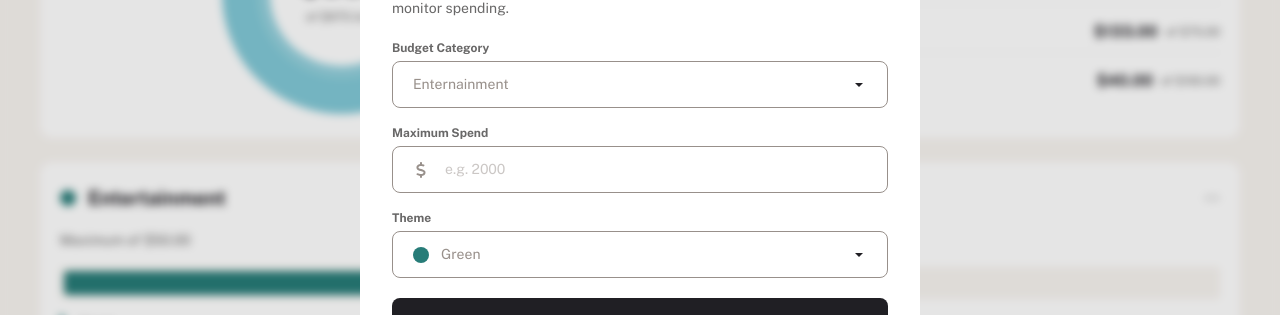
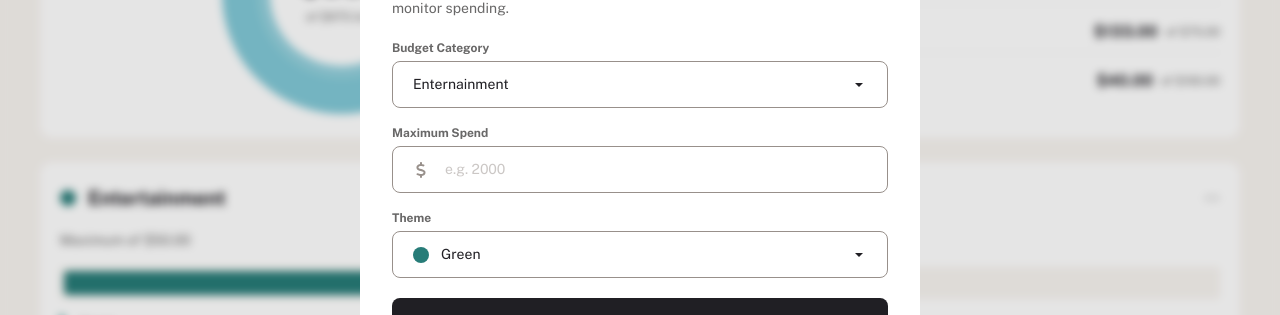
Before and after one commit to Oloude/personal-finance-app, a React (Vite) app: page /budgets in a window 1280 px wide. Both pictures are taken after a click on the button "+ Add New Budget". Shown: the part 267-582 px from the top of the page. Built offline with nearby package versions, Linux system fonts and the light colour scheme.

Commit message:
finished budgets functionality

```diff
--- a/src/FinanceState.tsx
+++ b/src/FinanceState.tsx
@@ -45,6 +45,9 @@ type FinanceStateType = {
     handleAddToPot : (pot: Pot, addition : number) => void;
     handleWithdrawalPot : (pot: Pot, withdrawal: number) => void;
     handleCatgoryChange : (category : string) => void;
+    handleAddNewBudget : (budget: Budget) => void;
+    handleDeleteBudget : (budget: Budget) => void;
+    handleEditBudget : (oldBudget : Budget, newBudget: Budget) => void;
 }
 
 
@@ -57,6 +60,9 @@ const useFinanceState = create<FinanceStateType>((set) => ({
     handleAddToPot : (pot, addition) => set(state => ({data : {...state.data, balance : {...state.data.balance, current : state.data.balance.current - addition}, pots : data.pots.map(p => p.name === pot.name && p.target === pot.target ? {...p, total : p.total + addition}: p)}})),
     handleWithdrawalPot : (pot, withdrawal) => set(state => ({data : {...state.data, balance : {...state.data.balance, current : state.data.balance.current + withdrawal}, pots : data.pots.map(p => p.name === pot.name && p.target === pot.target ? {...p, total : p.total - withdrawal}: p)}})),
     handleCatgoryChange : (category) => set({category }),
+    handleAddNewBudget : (budget) => set(state =>({data : {...state.data, budgets: [...state.data.budgets, budget]}})),
+    handleDeleteBudget : (budget) => set(state => ({data : {...state.data, budgets: state.data.budgets.filter(b => b.category !== budget.category && b.theme !== budget.theme)}})),
+    handleEditBudget : (oldBudget, newBudget) => set(state => ({data : {...state.data, budgets : state.data.budgets.map(b => b.category === oldBudget.category && b.theme === oldBudget.theme ? newBudget : b)}})),
 }))
 
 export default useFinanceState
--- a/src/components/Budgets/AddNewBudgetModal.tsx
+++ b/src/components/Budgets/AddNewBudgetModal.tsx
@@ -10,7 +10,7 @@ type AddNewBudgetProps = {
 
 export default function AddNewBudgetModal({ closeModal }:AddNewBudgetProps) {
   const budgets = useFinanceState((state) => state.data).budgets;
-  const handleAddNewPot = useFinanceState((state) => state.handleAddNewPot);
+  const handleAddNewBudget = useFinanceState((state) => state.handleAddNewBudget);
   const budgetThemes = budgets.map((budget) => budget.theme);
   const budgetCategories = budgets.map((b) => b.category);
   const categories = [
@@ -77,13 +77,12 @@ export default function AddNewBudgetModal({ closeModal }:AddNewBudgetProps) {
     if (error.category || error.maximumSpend || error.theme) {
       return;
     }
-    let pot = {
-      name: formData.category.trim(),
-      target: Number(formData.maximumSpend.trim()),
+    let budget = {
+      category: formData.category.trim(),
+      maximum: Number(formData.maximumSpend.trim()),
       theme: formData.theme,
-      total: 0,
     };
-    handleAddNewPot(pot);
+    handleAddNewBudget(budget);
     closeModal();
   }
 
@@ -117,7 +116,7 @@ export default function AddNewBudgetModal({ closeModal }:AddNewBudgetProps) {
               onClick={() => setShowCategoryDropdown((prev) => !prev)}
               className="px-5 py-3 border border-beige500 rounded-lg text-preset4 text-beige500 flex items-center justify-between"
             >
-              <span className="text-preset4">{selectedCategory}</span>
+              <span className="text-preset4 text-grey900">{selectedCategory}</span>
 
               <button type="button">
                 <IoMdArrowDropdown className="w-4 h-4 text-grey900" />
@@ -170,7 +169,7 @@ export default function AddNewBudgetModal({ closeModal }:AddNewBudgetProps) {
                   className="w-4 h-4 rounded-full"
                   style={{ backgroundColor: selectedTheme.color }}
                 ></div>
-                <span className="text-preset4">{selectedTheme.title}</span>
+                <span className="text-preset4 text-grey900">{selectedTheme.title}</span>
               </div>
               <button type="button">
                 <IoMdArrowDropdown className="w-4 h-4 text-grey900" />
--- a/src/components/Budgets/Budget.tsx
+++ b/src/components/Budgets/Budget.tsx
@@ -58,10 +58,10 @@ export default function Budget({
   return (
     <div className="rounded-xl bg-white px-5 py-6 flex flex-col gap-5">
       {showDeleteModal && (
-        <DeleteBudgetModal closeModal={handleToggleShowDeleteModal} />
+        <DeleteBudgetModal closeModal={handleToggleShowDeleteModal} budget={budget} />
       )}
       {showEditBudgetModal && (
-        <EditBudgetModal closeModal={handleToggleShowEditBudgetModal} />
+        <EditBudgetModal closeModal={handleToggleShowEditBudgetModal} budget={budget} />
       )}
       <header className="flex items-center justify-between gap-3 relative">
         <div className="flex items-center gap-3">
--- a/src/components/Budgets/DeleteBudgetModal.tsx
+++ b/src/components/Budgets/DeleteBudgetModal.tsx
@@ -1,17 +1,25 @@
 import { IoCloseCircleOutline } from "react-icons/io5";
+import type { Budget as BudgetType } from "../../FinanceState";
+import useFinanceState from "../../FinanceState";
 
 type DeleteModalProps = {
   closeModal: () => void;
-
+  budget : BudgetType;
 };
 
-function DeleteBudgetModal({ closeModal }: DeleteModalProps) {
+function DeleteBudgetModal({ closeModal, budget }: DeleteModalProps) {
+  const handleDeleteBudget = useFinanceState(state => state.handleDeleteBudget)
+
+  function handleDelete(){
+    handleDeleteBudget(budget)
+    closeModal()
+  }
   return (
     <div className="fixed inset-0 bg-black/10 z-30 backdrop-blur-xs h-screen flex items-center justify-center">
       <div className="max-w-140 rounded-xl p-8 flex flex-col gap-5 bg-white w-full">
         <header className="flex items-center justify-between">
           <h1 className="text-preset1 text-grey900 font-bold">
-            Delete ‘Entertainment’?
+            Delete ‘{budget.category}’?
           </h1>
           <button onClick={closeModal} className="text-grey500">
             <IoCloseCircleOutline className="w-8 h-8" />
@@ -21,7 +29,7 @@ function DeleteBudgetModal({ closeModal }: DeleteModalProps) {
           Are you sure you want to delete this budget? This action cannot be reversed, and all the data inside it will be removed forever.
         </p>
 
-        <button className="rounded-lg bg-red text-white font-bold text-preset4 h-13 w-full">
+        <button onClick={handleDelete} className="rounded-lg bg-red text-white font-bold text-preset4 h-13 w-full">
           Yes, Confirm Deletion
         </button>
         <button onClick={closeModal} className="text-preset4 text-grey500">
--- a/src/components/Budgets/EditBudgetModal.tsx
+++ b/src/components/Budgets/EditBudgetModal.tsx
@@ -3,14 +3,30 @@ import { FaDollarSign } from "react-icons/fa6";
 import { IoCloseCircleOutline } from "react-icons/io5";
 import useFinanceState from "../../FinanceState";
 import { IoMdArrowDropdown } from "react-icons/io";
+import type { Budget as BudgetType } from "../../FinanceState";
 
 type EditBudgetProps = {
   closeModal: () => void;
+  budget : BudgetType;
 };
 
-export default function EditBudgetModal({ closeModal }: EditBudgetProps) {
+ const themes = [
+    { title: "Green", color: "#277c78" },
+    { title: "Yellow", color: "#f2cdac" },
+    { title: "Cyan", color: "#82c9d7" },
+    { title: "Navy", color: "#626070" },
+    { title: "Red", color: "#c94736" },
+    { title: "Purple", color: "#826cb0" },
+    { title: "Turquoise", color: "#597c7c" },
+    { title: "Brown", color: "#93674f" },
+    { title: "Magenta", color: "#934f6f" },
+    { title: "Blue", color: "#3f82b2" },
+    { title: "Grey", color: "#97a0ac" },
+  ];
+
+export default function EditBudgetModal({ closeModal, budget }: EditBudgetProps) {
   const budgets = useFinanceState((state) => state.data).budgets;
-  const handleAddNewPot = useFinanceState((state) => state.handleAddNewPot);
+  const handleEditBudget = useFinanceState((state) => state.handleEditBudget);
   const budgetThemes = budgets.map((budget) => budget.theme);
   const budgetCategories = budgets.map((b) => b.category);
   const categories = [
@@ -22,9 +38,9 @@ export default function EditBudgetModal({ closeModal }: EditBudgetProps) {
   ];
 
   const [formData, setFormData] = useState({
-    category: "",
-    maximumSpend: "",
-    theme: "",
+    category: budget.category,
+    maximumSpend: budget.maximum.toString(),
+    theme: budget.theme,
   });
   const [formError, setFormError] = useState({
     category: "",
@@ -32,11 +48,11 @@ export default function EditBudgetModal({ closeModal }: EditBudgetProps) {
     theme: "",
   });
   const [showThemeDropdown, setShowThemeDropdown] = useState(false);
-  const [selectedTheme, setSelectedTheme] = useState({
-    title: "Green",
-    color: "#277c78",
+  const [selectedTheme, setSelectedTheme] = useState(()=>{
+    let selected =themes.find(theme => budget.theme === theme.color)
+    return  selected ? selected : { title: "Green", color: "#277c78" }
   });
-  const [selectedCategory, setSelectedCategory] = useState("Enternainment");
+  const [selectedCategory, setSelectedCategory] = useState(budget.category);
   const [showCategoryDropdown, setShowCategoryDropdown] = useState(false);
 
   function handleSelectedThemeChange(title: string, color: string) {
@@ -77,13 +93,12 @@ export default function EditBudgetModal({ closeModal }: EditBudgetProps) {
     if (error.category || error.maximumSpend || error.theme) {
       return;
     }
-    let pot = {
-      name: formData.category.trim(),
-      target: Number(formData.maximumSpend.trim()),
+    let newBudget = {
+      category: formData.category.trim(),
+      maximum: Number(formData.maximumSpend.trim()),
       theme: formData.theme,
-      total: 0,
     };
-    handleAddNewPot(pot);
+    handleEditBudget(budget, newBudget);
     closeModal();
   }
 
```
